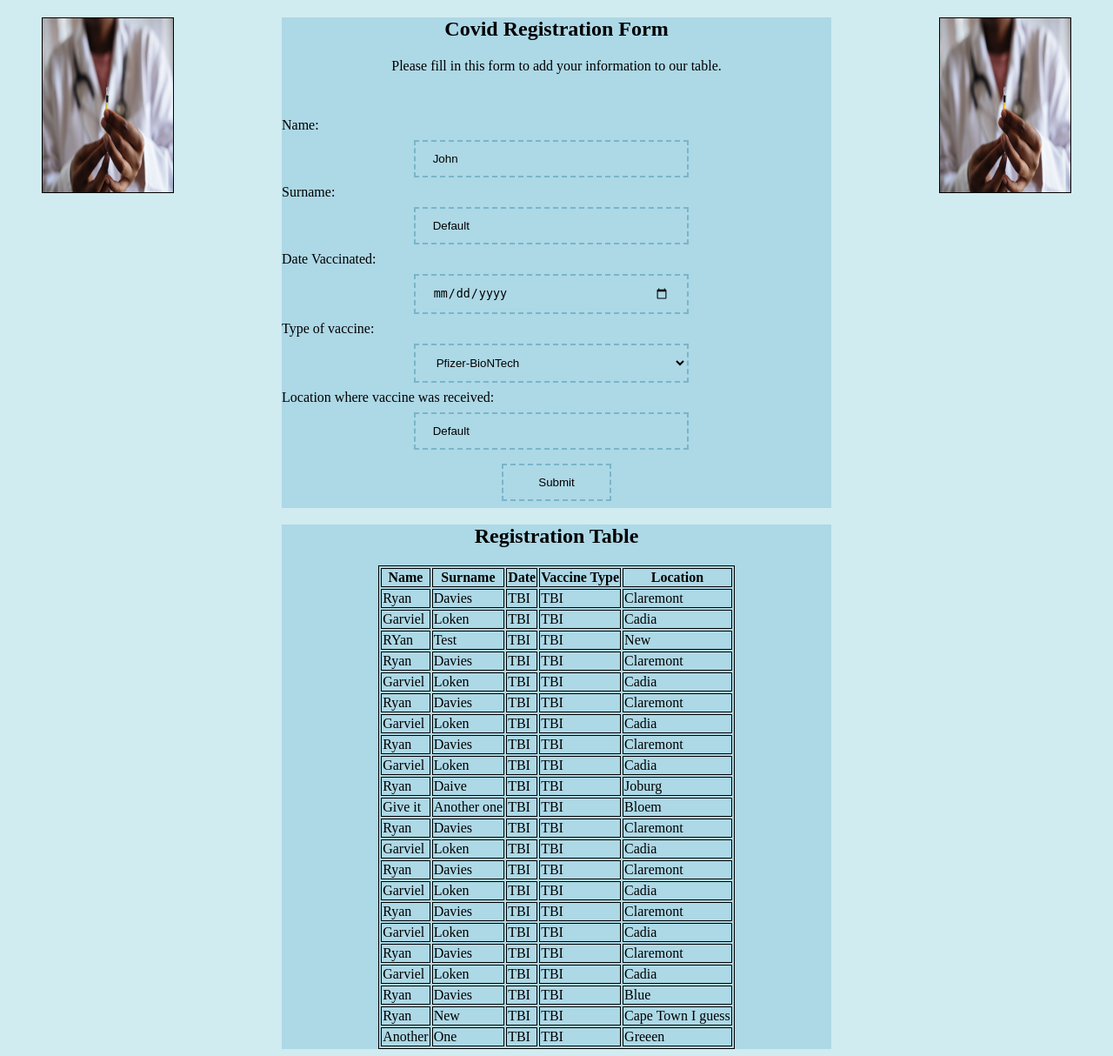
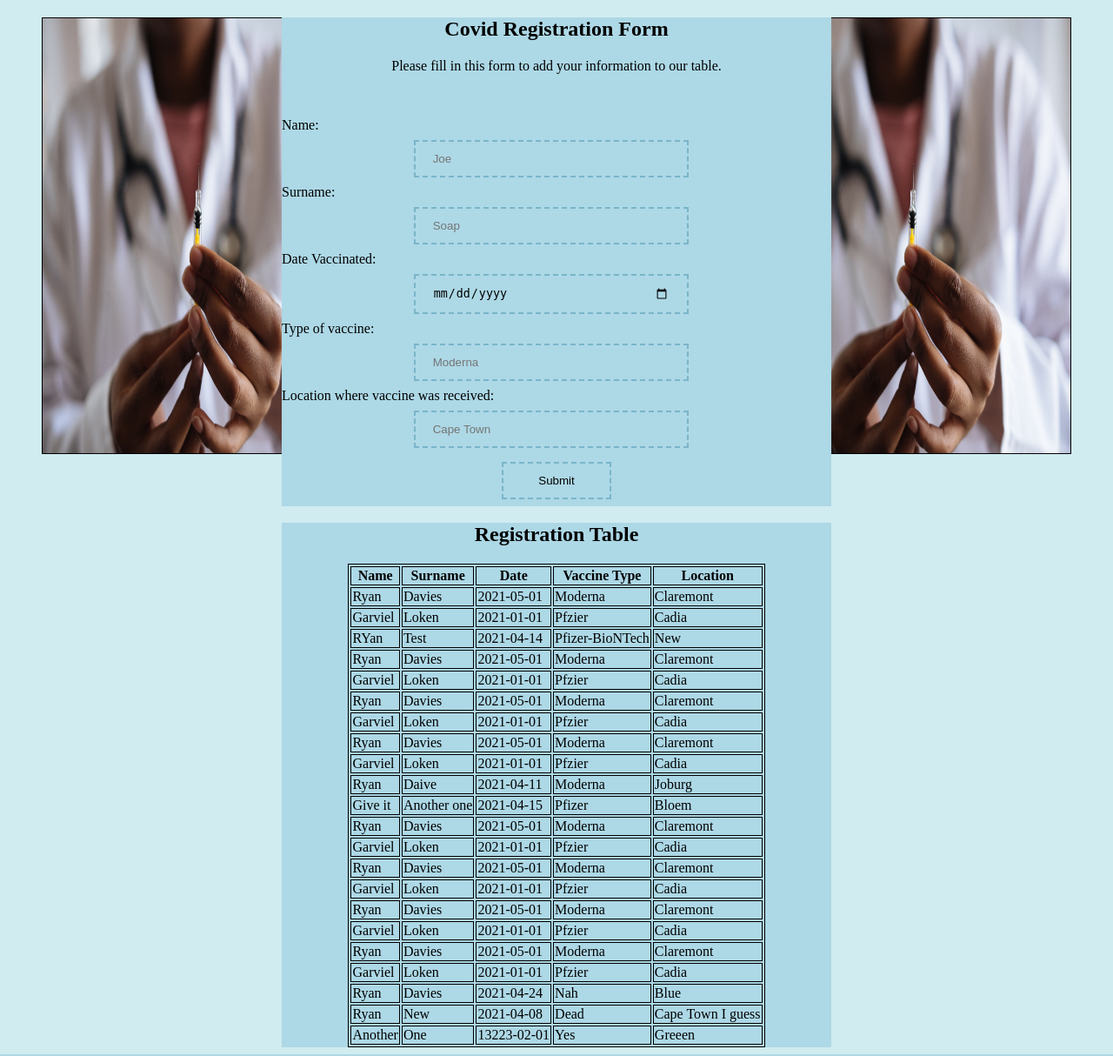
Before and after one commit to RationalRyan11/Covid-Vaccine-Tracker, a Node server app: page / in a window 1280 px wide. Shown: the part 71-1285 px from the top of the page at 87% size. Run offline with Node 20, Linux system fonts and the light colour scheme; data comes from the database, SQL or seed files in the repository; both versions use the stored data as it was after the commit; some libraries are stand-ins or nearby versions.

Commit message:
Fully running now.

```diff
--- a/app.js
+++ b/app.js
@@ -31,7 +31,9 @@ const sql_create = `CREATE TABLE IF NOT EXISTS User (
     User_ID INTEGER PRIMARY KEY AUTOINCREMENT,
     Name VARCHAR(100) NOT NULL,
     Surname VARCHAR(100) NOT NULL,
-    Location VARCHAR(100) NOT NULL
+    Location VARCHAR(100) NOT NULL,
+    Vaccinetype VARCHAR(100) NOT NULL,
+    Date VARCHAR(100) NOT NULL
   );`;
 
 
@@ -43,17 +45,17 @@ db.run(sql_create, (err) => {
     console.log("Successful creation of the 'User' table")});
 
 // Creates string for sql command
-const sql_insert = `INSERT INTO User (Name, Surname, Location) VALUES
-    ('Ryan','Davies','Claremont'),
-    ('Garviel','Loken', 'Cadia');`;
+//const sql_insert = `INSERT INTO User (Name, Surname,Location,Vaccinetype,Date) VALUES
+//    ('Ryan','Davies','Claremont','Moderna','2021-05-01'),
+//    ('Garviel','Loken', 'Cadia','Pfzier','2021-01-01');`;
 
 //Runs sql string.
 //db.run(sql_insert, (err) => {
-//      if (err) {
- //       return console.error(err.message);
- //     }
- //     //console.log("Successful creation of 2 users");
- //   });
+ //     if (err) {
+ //      return console.error(err.message);
+  //    }
+  //    //console.log("Successful creation of 2 users");
+  //  });
 
 
 
@@ -85,21 +87,41 @@ router.get("/", function (req, res) {
 
 // How to post to database
 router.post("/", function (req, res) {
-    console.log(req.body);
-    console.log(req.body.vaccinetype+"this means its a string I guess?")
 
-    const user = [req.body.name, req.body.surname, req.body.location]
+
+
+
+    const user = [req.body.name, req.body.surname, req.body.location, req.body.vaccinetype, req.body.date]
     console.log("Submitted name: " + req.body.name);
     console.log("Submitted surname: " + req.body.surname);
     console.log("Submitted location: " + req.body.location);
+    console.log("Submitted date: " + req.body.date);
+    console.log("Submitted vaccine type: " + req.body.vaccinetype);
 
-    const sql = "INSERT INTO User (Name, Surname,Location) VALUES (?,?,?)";
+    const sql = "INSERT INTO User (Name, Surname,Location,Vaccinetype,Date) VALUES (?,?,?,?,?)";
     db.run(sql, user, (err) => {
       // if (err) ...
 
       //res.redirect("/");
     });
-    res.render(__dirname + "/views/index.ejs", { status: "Thank You" });
+    const sql2 = "SELECT * FROM User";
+    db.all(sql2, [], (err, rows) => {
+      if (err) {
+        return console.error(err.message);
+      }
+
+      //Just playing around with this for debugging purposes
+      //rows.forEach((row) => {
+      //  console.log(row.Name);
+      //});
+
+      //console.log("rows - " + rows.length);
+      //__dirname resolves to your project folder.
+      res.render(__dirname + "/views/index.ejs", {
+        status: "Please Input Your Info",
+        users: rows,
+      });
+    });
   });
 
 
--- a/public/script1.js
+++ b/public/script1.js
@@ -31,16 +31,20 @@ function addRow()
 
 function processFormSubmission() {
 
-    console.log("we get here");
-
     var first_name = document.getElementById("name").value;
     var last_name = document.getElementById("surname").value;
     var location = document.getElementById("location").value;
+    var date = document.getElementById("date").value;
+    var vaccinetype = document.getElementById("vaccinetype").value;
+
 
 
     document.getElementById("name").innerHTML = first_name;
     document.getElementById("surname").innerHTML = last_name;
     document.getElementById("location").innerHTML = location;
+    document.getElementById("vaccinetype").innerHTML = vaccinetype;
+    document.getElementById("date").innerHTML = date;
+
 
     return true; //submit form i.e. process action
     // return false;   // do not submit the form
--- a/public/styles.css
+++ b/public/styles.css
@@ -96,6 +96,8 @@ select {
   left: 40px;
   border: 3px solid black;
   border-width: 1px;
+  height: 500px;
+  width: 360px;
 }
 
 #injection2 {
@@ -104,6 +106,8 @@ select {
   right: 40px;
   border: 3px solid black;
   border-width: 1px;
+  height: 500px;
+  width: 360px;
 }
 
 #block1 {
--- a/views/index.ejs
+++ b/views/index.ejs
@@ -31,30 +31,26 @@
         <div>
             <label for="name">Name:</label> </body> </div>
             <div>
-            <input type="text" id="name" name="name" value="John">
+            <input type="text" id="name" name="name" placeholder="Joe" required>
         </div>
 
         <div>
             <label for="surname">Surname:</label>
         </div>
         <div>
-            <input type="text" id="surname" name="surname" value="Default">
+            <input type="text" id="surname" name="surname" placeholder="Soap" required>
         </div>
 
         <div>
             <label for="date">Date Vaccinated:</label>
         </div>
         <div>
-            <input type="date" id="date" name="date">
+            <input type="date" id="date" name="date" required>
         </div>
 
         <div>
             <label for="Vaccine Type">Type of vaccine:</label> <div>
-            <select name="vaccinetype" id="vaccinetype">
-            <option value="Pfizer-BioNTech">Pfizer-BioNTech</option>
-            <option value="Moderna">Moderna</option>
-            <option value="Johnson & Johnson">Johnson & Johnson</option>
-            </select>
+            <input type="text" id="vaccinetype" name="vaccinetype" placeholder="Moderna" required>
             </div>
         </div>
 
@@ -63,7 +59,7 @@
             <label for="location">Location where vaccine was received:</label>
         </div>
         <div>
-            <input type="text" id="location" name="location" value="Default">
+            <input type="text" id="location" name="location" placeholder="Cape Town" required>
         </div>
 
         <div id="target">
@@ -91,7 +87,7 @@
                 <tr>Please refrest to see new table.</tr>
               <% } else { %>
                 <% for (let i = 0; i < users.length; i++) { %>
-                  <tr><td><%= users[i].Name %></td> <td> <%= users[i].Surname %> </td> <td> TBI </td> <td> TBI </td> <td> <%= users[i].Location %> </td> </tr>
+                  <tr><td><%= users[i].Name %></td> <td> <%= users[i].Surname %> </td> <td> <%= users[i].Date %> </td> <td> <%= users[i].Vaccinetype %> </td> <td> <%= users[i].Location %> </td> </tr>
                 <% } %>
             <% } %>
 
```
Also changed, not shown: data/apptest.db.
